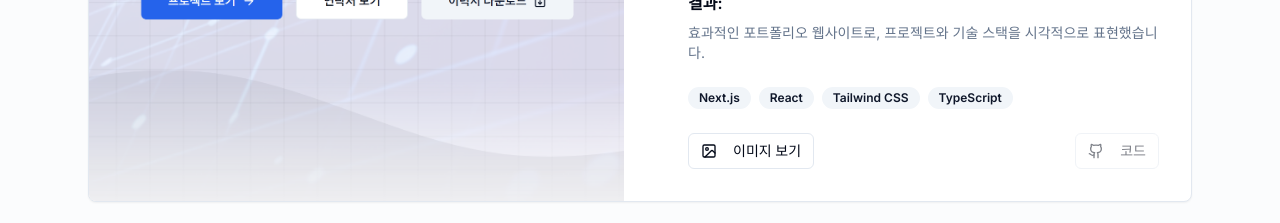
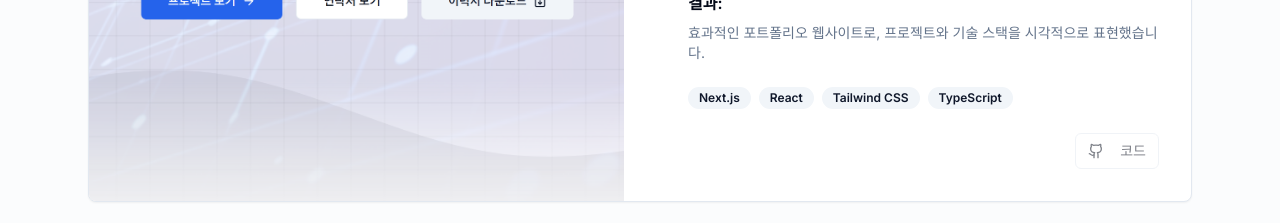
Before and after one commit to minmario/minmario_portfolio, a Next.js app: page / in a window 1280 px wide. Shown: the part 7120-7343 px from the top of the page. Built offline with nearby package versions, Linux system fonts and the light colour scheme.

Commit message:
feat: add hideImageButton to hide image view button
Add new attribute and conditional logic for project button visibility.

Co-authored-by: minmario <155301317+minmario@users.noreply.github.com>

```diff
--- a/components/projects.tsx
+++ b/components/projects.tsx
@@ -31,6 +31,7 @@ interface Project {
   results: string
   type: "team" | "personal"
   hideDemoButton?: boolean
+  hideImageButton?: boolean
 }
 
 export function Projects() {
@@ -120,6 +121,7 @@ export function Projects() {
       results: "효과적인 포트폴리오 웹사이트로, 프로젝트와 기술 스택을 시각적으로 표현했습니다.",
       type: "personal",
       hideDemoButton: true,
+      hideImageButton: true,
     },
     {
       id: 5,
@@ -284,7 +286,8 @@ export function Projects() {
                       <div className="flex gap-2">
                         {" "}
                         {/* 이 div로 왼쪽 버튼들을 묶습니다 */}
-                        {/* 이미지 보기 모달 버튼 */}
+                        {/* 이미지 보기 모달 버튼 - hideImageButton이 true가 아닐 때만 표시 */}
+                        {!project.hideImageButton && (
                           <Dialog open={dialogOpen} onOpenChange={setDialogOpen}>
                             <DialogTrigger asChild>
                               <Button variant="outline" size="sm" onClick={() => handleImageModalOpen(project.images)}>
@@ -336,6 +339,7 @@ export function Projects() {
                               )}
                             </DialogContent>
                           </Dialog>
+                        )}
                         {!project.hideDemoButton &&
                           (project.demoUrl === "#" ? (
                             <Button variant="outline" size="sm" disabled>
```
Lines whose indentation alone changed are shown as unchanged.
